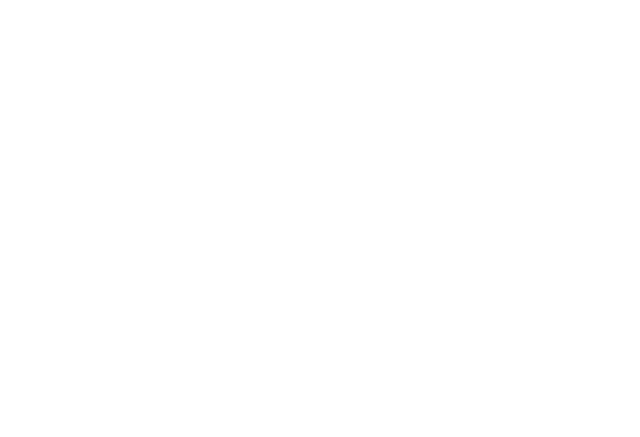
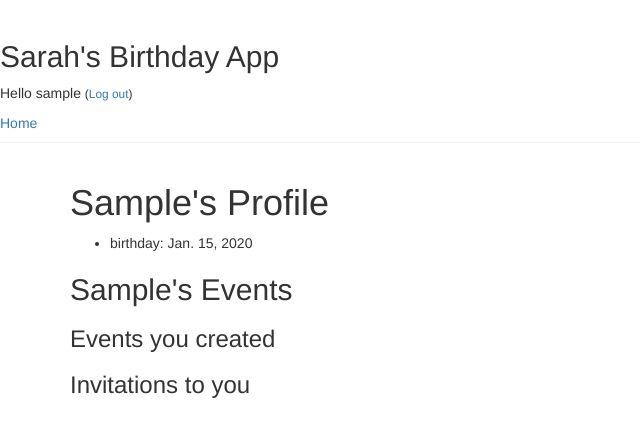
Before and after one commit to vernistage/birthdays-angular, a Django app: page /user/1/ in a window 1280 px wide. Before the commit the part shown is empty. Shown: the top 437 px of the page, without its empty margins (0-640 px from the left). Run offline with Django 3.2, Linux system fonts and the light colour scheme; a user stored in the database is signed in; tables that the repository leaves empty hold one stand-in row (values such as "Sample post"); some libraries are stand-ins or nearby versions.

Commit message:
basic profile nav and view

```diff
--- a/invitations/templates/base.html
+++ b/invitations/templates/base.html
@@ -13,6 +13,7 @@
               <a href="{% url 'login' %}" class="top-menu"><span class="glyphicon glyphicon-lock"></span>Login</a>
               <a href="{% url 'register' %}" class="top-menu"><span class="glyphicon glyphicon-lock"></span>Register</a>
             {% endif %}
+            <a href="{% url 'welcome' %}">Home</a>
         </div>
         <div class="content container">
             <div class="row">
--- a/invitations/templates/user_profile.html
+++ b/invitations/templates/user_profile.html
@@ -0,0 +1,15 @@
+{% extends 'base.html' %}
+
+{% block content %}
+  <h1>{{ user.username|capfirst }}'s Profile</h1>
+    <ul>
+      <li>birthday: {{ user.birth_date }}</li>
+    </ul>
+  <h2>{{ user.username|capfirst }}'s Events</h2>
+  <h3>Events you created<h3>
+    <ul>
+    </ul>
+  <h3>Invitations to you<h3>
+    <ul>
+    </ul>
+{% endblock %}
```
